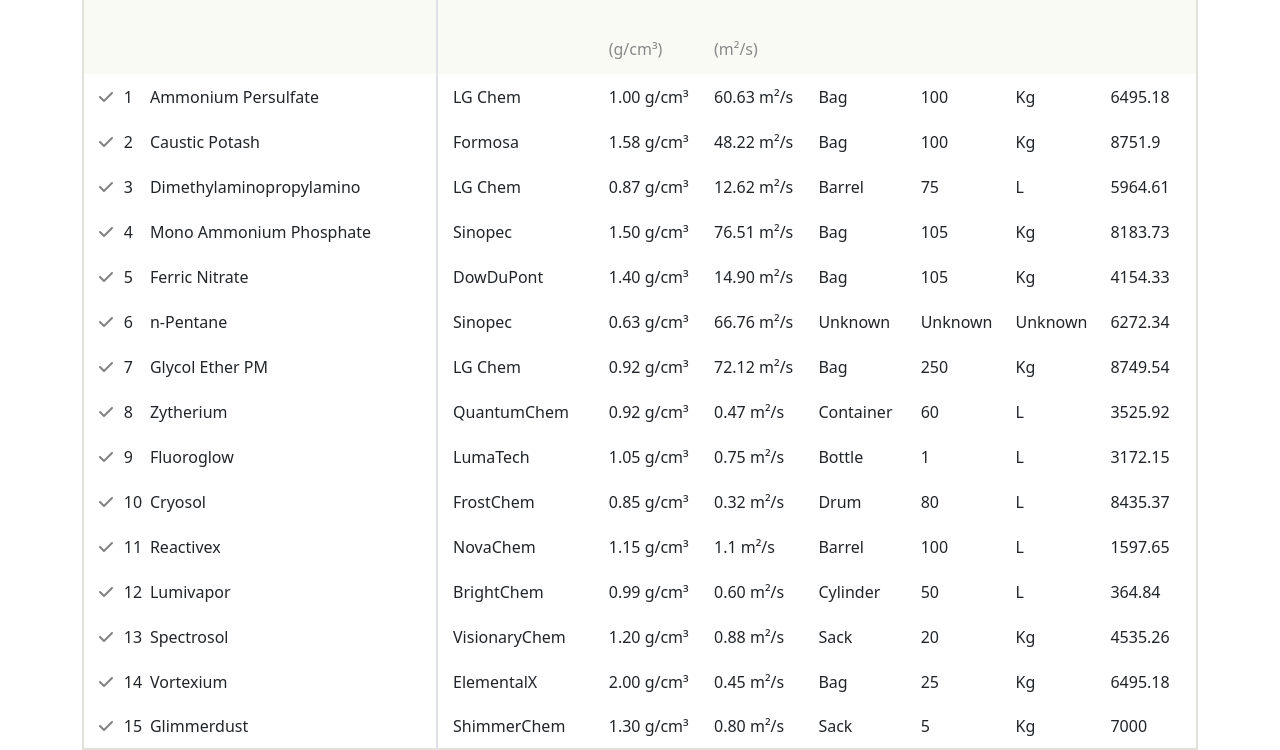
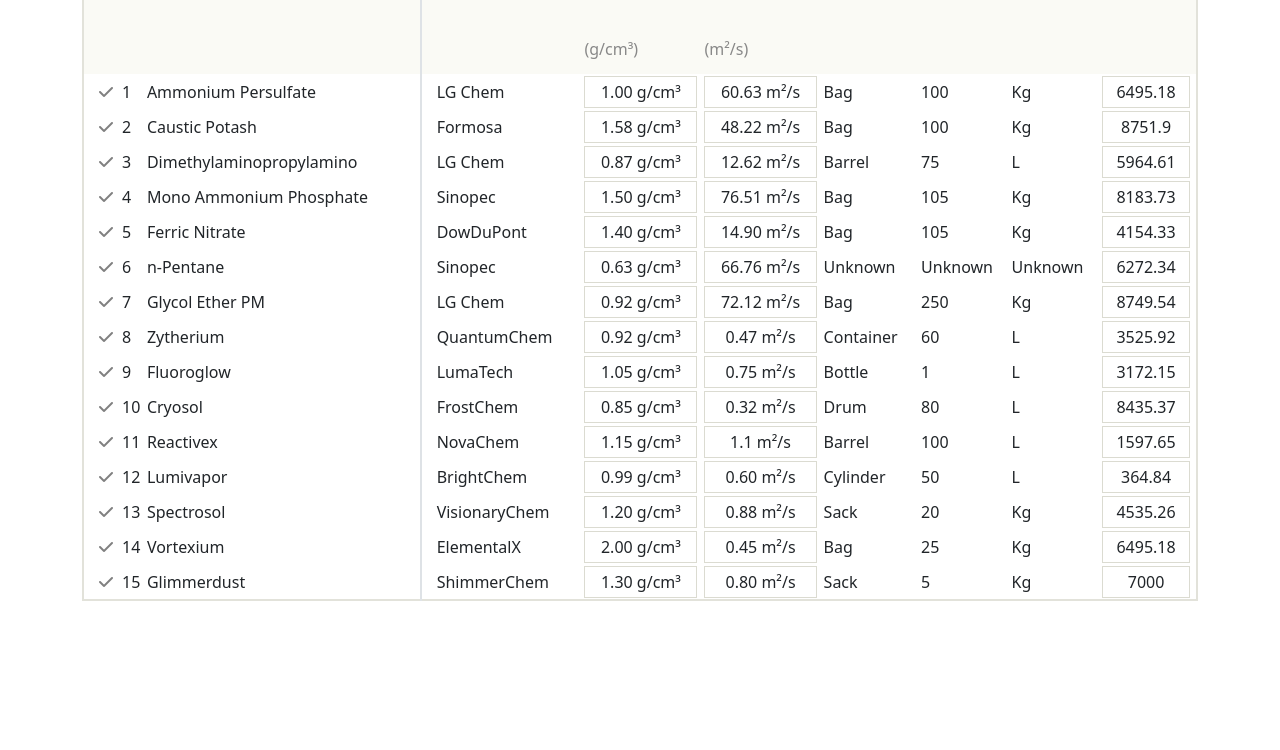
Before and after one commit to PathanAhmad/VLabsChallengeAssignment, a plain HTML site: page index.html in a window 1280 px wide. Shown: the part 120-870 px from the top of the page. After the commit the page ends 800 px from the top, so only its background shows below. Drawn offline with nearby package versions, Linux system fonts and the light colour scheme.

Commit message:
Final touches

```diff
--- a/style.css
+++ b/style.css
@@ -21,8 +21,6 @@ thead th {
 
 tbody td {
     border: none;
-    padding-top: 10px;
-    padding-bottom: 10px;
 }
 
 tbody td:nth-child(3) {
@@ -35,18 +33,15 @@ tbody td:nth-child(4) {
 }
 
 
-.box {
+.density-box, .viscosity-box, .quantity-box {
     border: 1px solid #DBDBD1;
-    width: 98%;
-    height: calc(100% - 2px);
-    margin: 1%;
-    box-sizing: border-box;
+    display: inline-block;
+    padding: 3px 7px;
+    width: calc(100% - 5px);
+    text-align: center;
+    /* background-color: #f8f9fa;  */
+    margin: 0.5px auto;
 }
-
-
-
-
-
 
 tbody tr:hover {
     background-color: #f0f0f0;
@@ -84,8 +79,3 @@ table tbody tr.selected {
 .blue-tick {
     color: blue;
 }
-
-tbody tr {
-    line-height: 1.5;
-    height: 45px;
-}
```
